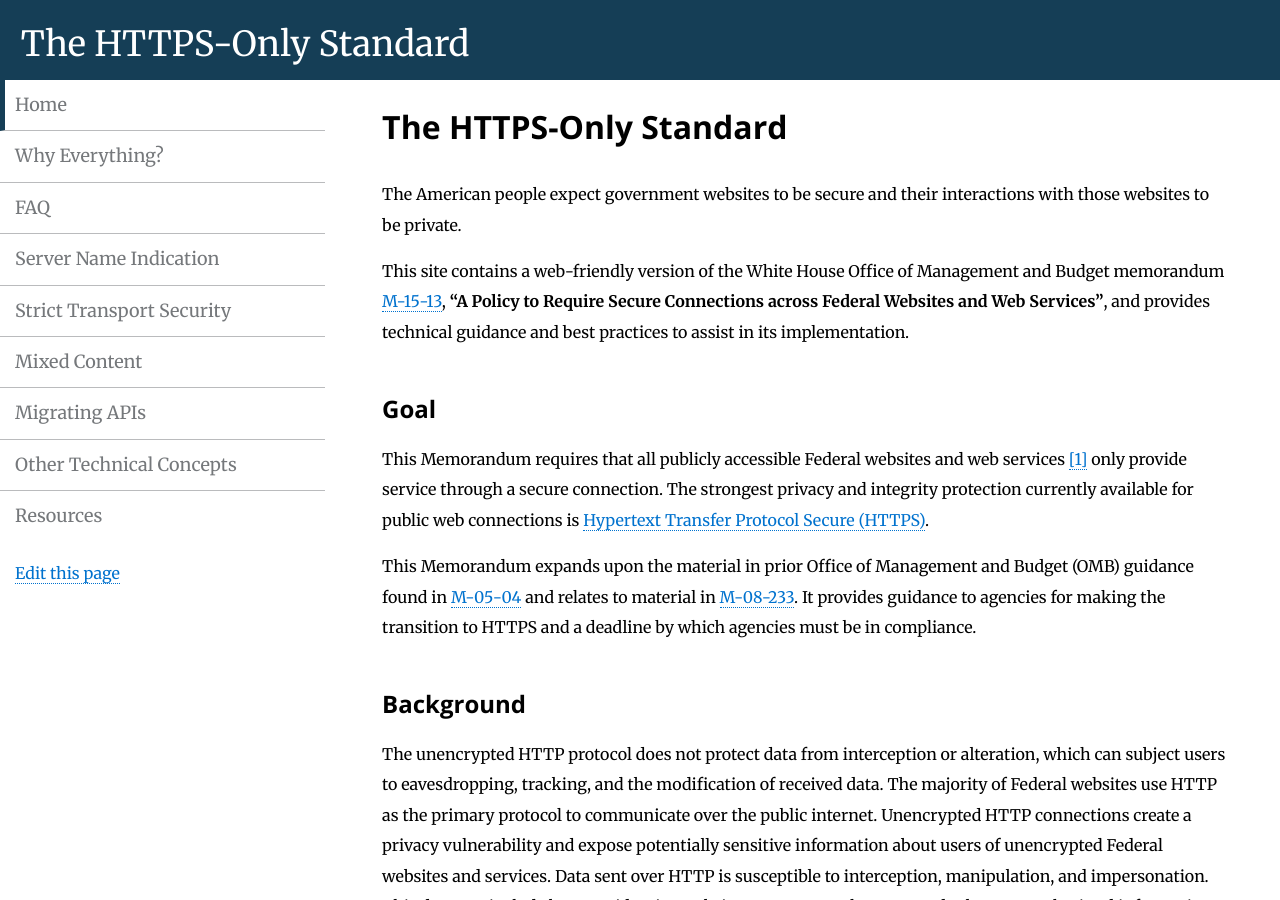
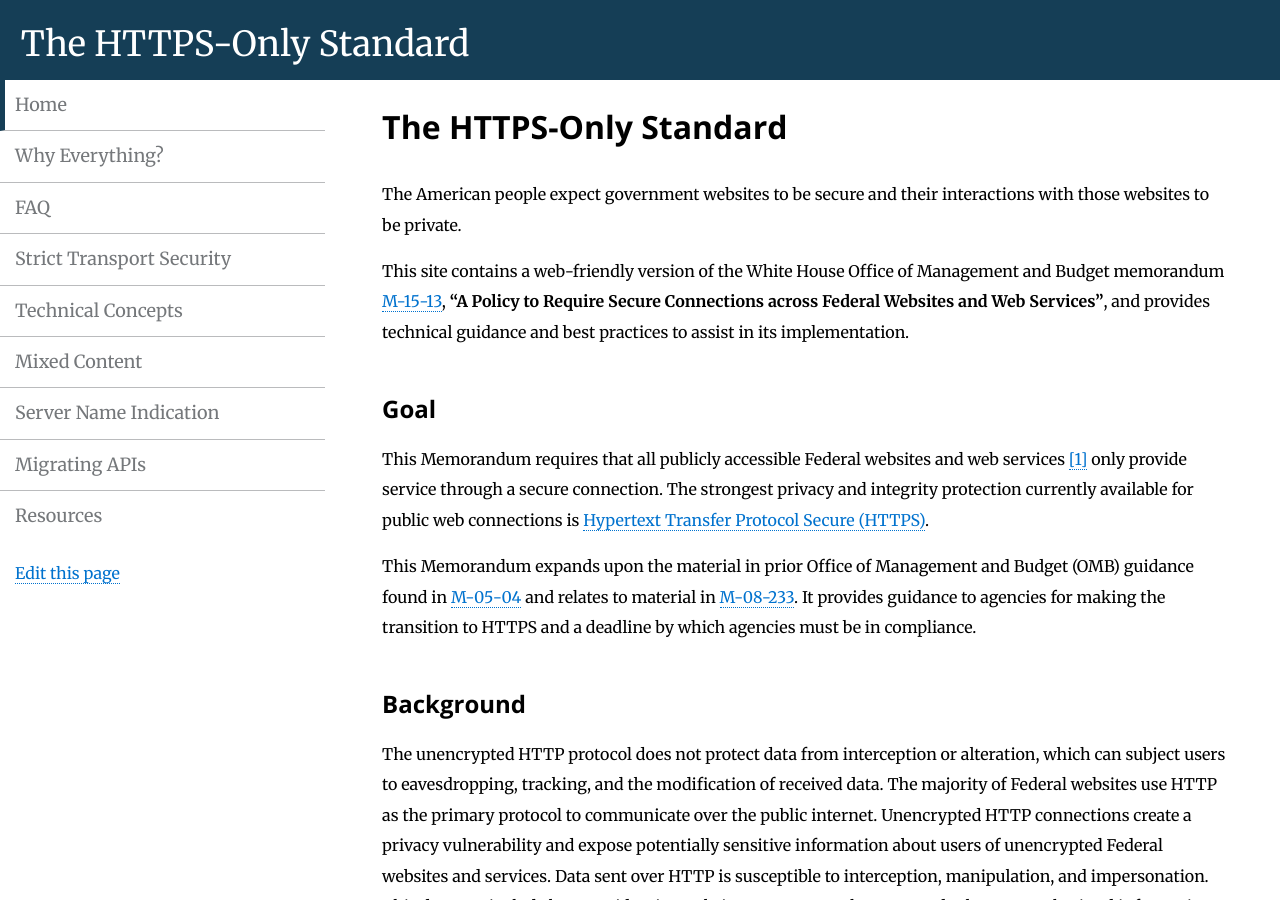
Before and after one commit to GSA/https, a Jekyll site: the page built from pages/index.md, in a window 1280 px wide and 900 px high. Built offline with Jekyll 4.4.1, drawn with Linux system fonts in a browser that asks for light colours; Markdown is read by kramdown in place of the engine named in the settings.

Commit message:
rename <title> of tech concepts page

```diff
--- a/_config.yml
+++ b/_config.yml
@@ -39,15 +39,15 @@ navigation:
   url: /everything/
 - text: FAQ
   url: /faq/
+- text: Strict Transport Security
+  url: /hsts/
+- text: Technical Concepts
+  url: /technical-concepts/
+- text: Mixed Content
+  url: /mixed-content/
 - text: Server Name Indication
   url: /sni/
-- text: Strict Transport Security
-  url: /hsts/
-- text: Mixed Content
-  url: /mixed-content/
 - text: Migrating APIs
   url: /apis/
-- text: Other Technical Concepts
-  url: /technical-concepts/
 - text: Resources
   url: /resources/
```
